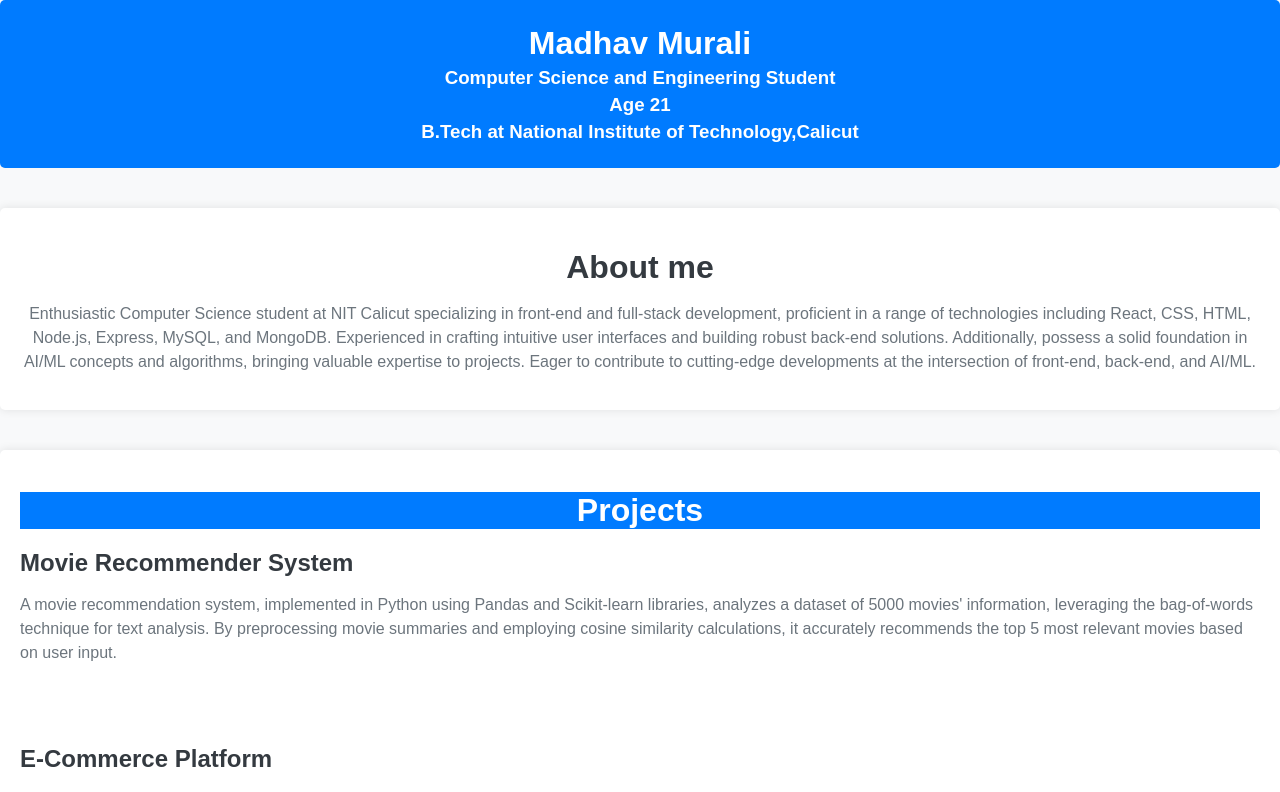
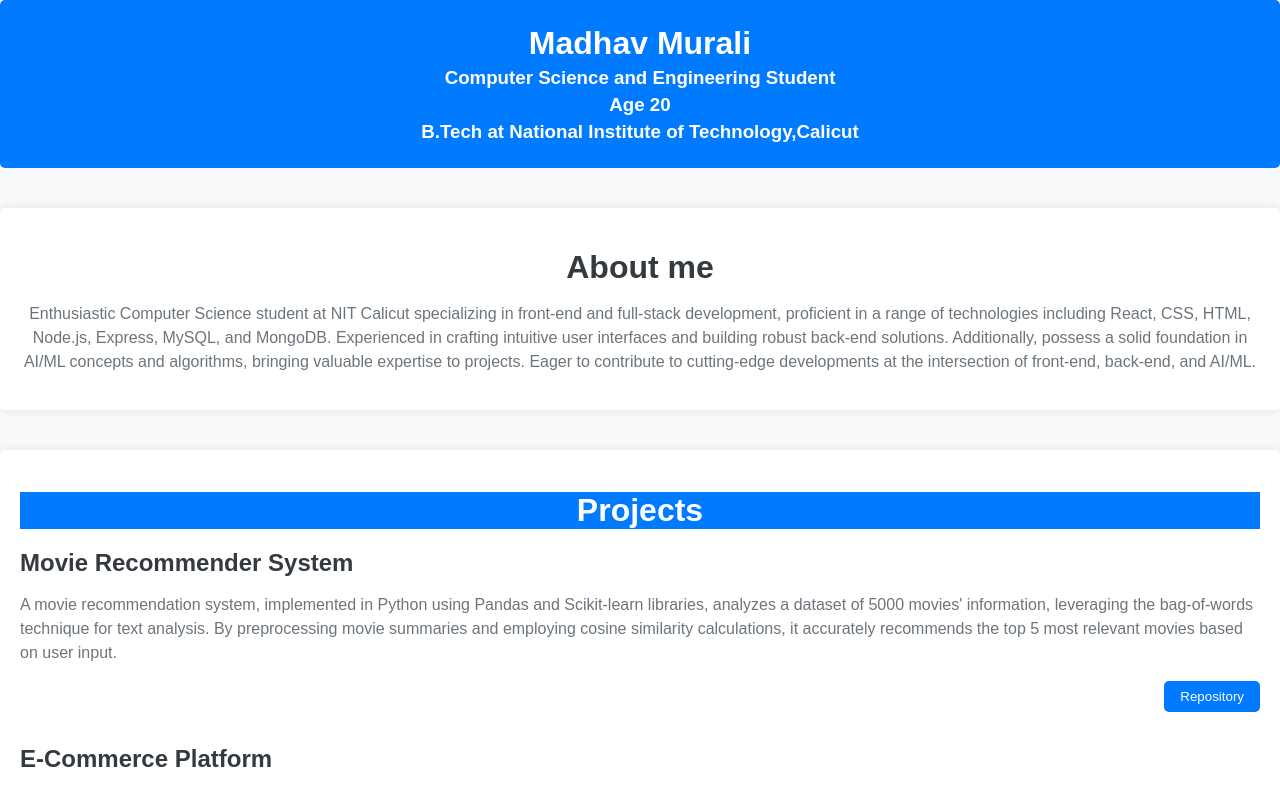
Before and after one commit to Madhav-Murali-NITC/github-portfolio, a React (Create React App) app: page / in a window 1280 px wide. Shown: the top 792 px of the page. Built offline with nearby package versions, Linux system fonts and the light colour scheme.

Commit message:
movie button

```diff
--- a/src/pages/Landing.jsx
+++ b/src/pages/Landing.jsx
@@ -8,7 +8,7 @@ const Landing = () => {
             <div className='header'>
                 <h1>Madhav Murali</h1>
                 <h3>Computer Science and Engineering Student</h3>
-                <h3>Age 21</h3>
+                <h3>Age 20</h3>
                 <h3>B.Tech at National Institute of Technology,Calicut</h3>
             </div>
         <div className='about-me'>
@@ -22,6 +22,7 @@ const Landing = () => {
                     <h2>Movie Recommender System</h2>
                     <p>
 A movie recommendation system, implemented in Python using Pandas and Scikit-learn libraries, analyzes a dataset of 5000 movies' information, leveraging the bag-of-words technique for text analysis. By preprocessing movie summaries and employing cosine similarity calculations, it accurately recommends the top 5 most relevant movies based on user input.</p>
+<button onClick = {()=>{window.location.href = 'https://github.com/Madhav-Murali-NITC/Movie-recommend-system'}}>Repository</button>
                 </li>
                 <li>
                 <h2>E-Commerce Platform </h2><p> Project using React JS,express,MySQL,Node Js,HTML and CSS.Overview of our e-commerce platform, highlighting key features such as the cart system, product management, and role-based authentication.</p><Link to ='/ecommerce'><label>[click for details]</label></Link><button onClick = {()=>{window.location.href = 'https://github.com/Madhav-Murali-NITC/E-Commerce-Website'}}>Repository</button>
```
